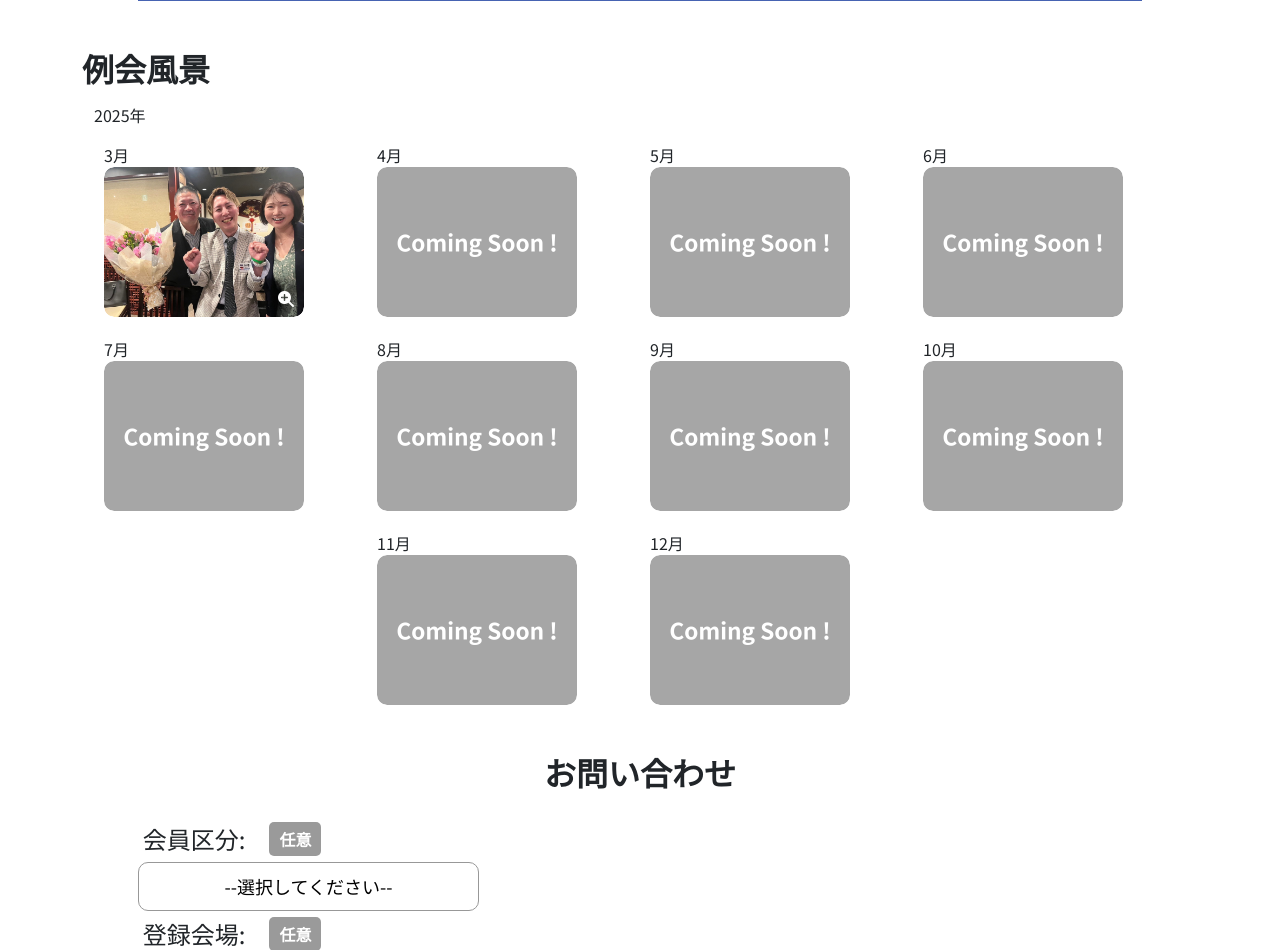
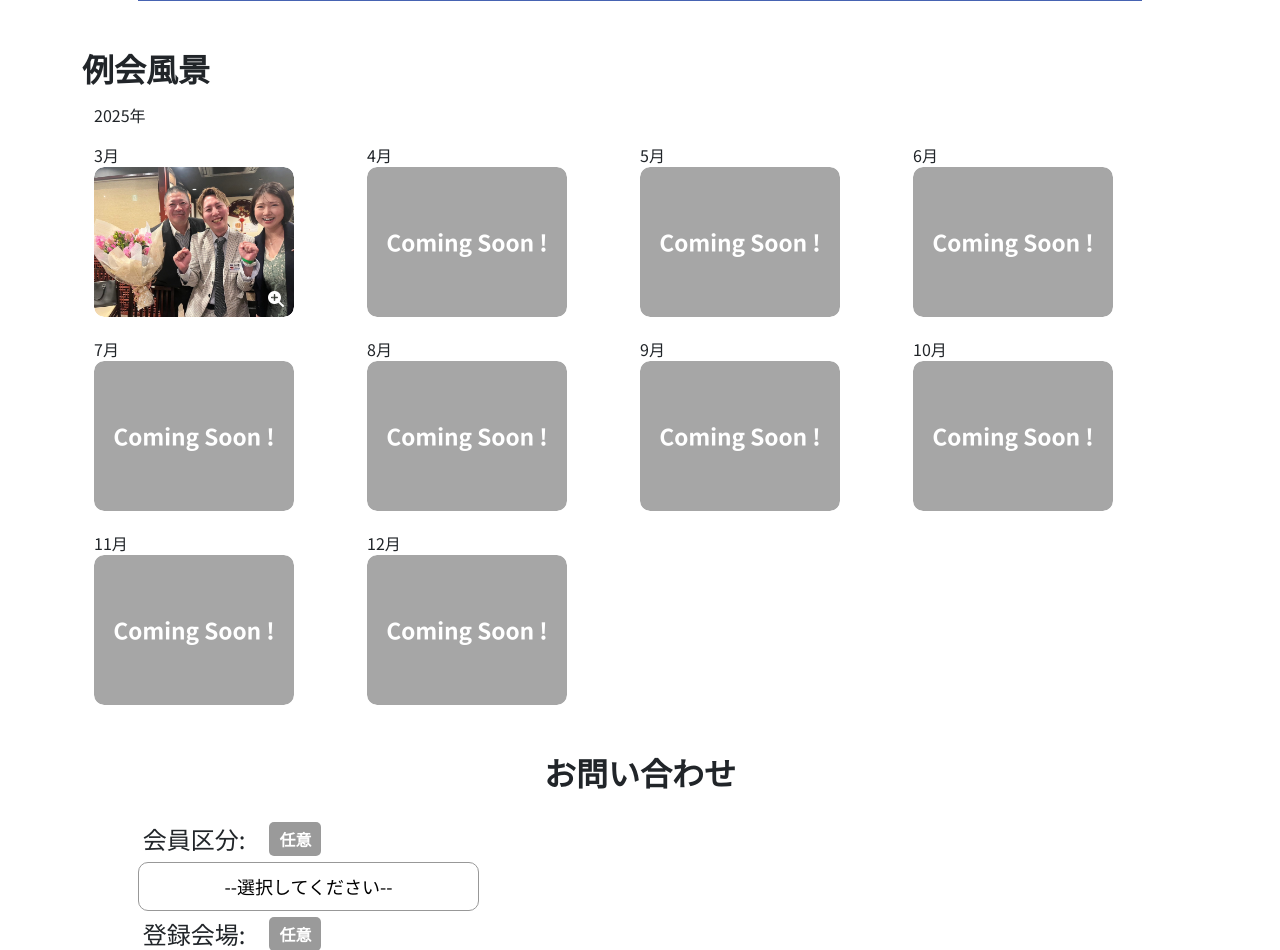
Before and after one commit to linepark-webteam/shinyoko-renew, a PHP site: page / in a window 1280 px wide. Shown: the part 3868-4818 px from the top of the page. Run offline with PHP 8.4, Linux system fonts and the light colour scheme; some libraries are stand-ins or nearby versions.

Commit message:
Edit CSS

```diff
--- a/css/main.css
+++ b/css/main.css
@@ -704,7 +704,7 @@ p {
 .meeting-images-row {
   display: flex;
   flex-wrap: wrap;
-  justify-content: center;
+  justify-content: flex-start;
   gap: 20px;
   width: 100%;
   max-width: 1200px;
```
